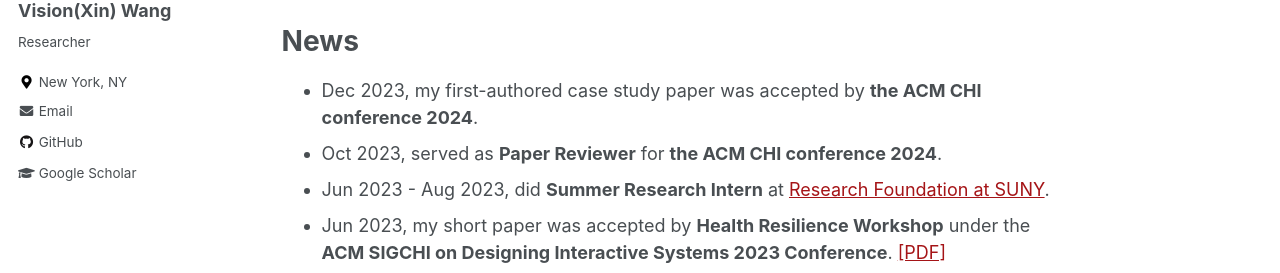
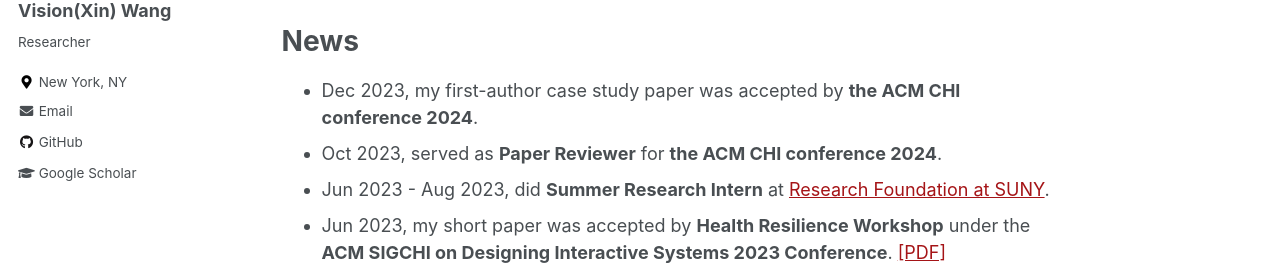
Before and after one commit to xin-wang-kr/xin-wang-kr.github.io, a Jekyll site: the page built from _pages/about.md, in a window 1280 px wide and 900 px high, scrolled down 724 px. Shown: the part 180-453 px from the top of the window. Built offline with Jekyll 4.4.1, drawn with Linux system fonts in a browser that asks for light colours.

Commit message:
Update about.md

```diff
--- a/_pages/about.md
+++ b/_pages/about.md
@@ -28,7 +28,7 @@ I have [taught](teaching) courses in Mobile App Development and Python Programmi
 As an Instructor at [GEC academy](https://www.gecacademy.com/), I have taught Academic Writing course for [AI HUB](https://www.gecacademy.com/ai-hub) and Intro to Java course for general class in undergraduate and graduate levels.
 
 # News
-* Dec 2023, my first-authored case study paper was accepted by __the ACM CHI conference 2024__.
+* Dec 2023, my first-author case study paper was accepted by __the ACM CHI conference 2024__.
 * Oct 2023, served as __Paper Reviewer__ for __the ACM CHI conference 2024__.
 * Jun 2023 - Aug 2023, did __Summer Research Intern__ at [Research Foundation at SUNY](https://www.rfsuny.org/).
 * Jun 2023, my short paper was accepted by __Health Resilience Workshop__ under the __ACM SIGCHI on Designing Interactive Systems 2023 Conference__. [[PDF]](https://bpb-us-e1.wpmucdn.com/sites.psu.edu/dist/0/165972/files/2023/07/Xin-Wang-Improving-Patient-Experience-Feedback-Collection-for-Healthcare-Providers-through-Human-centered-Chatbot-Application.pdf)
```
